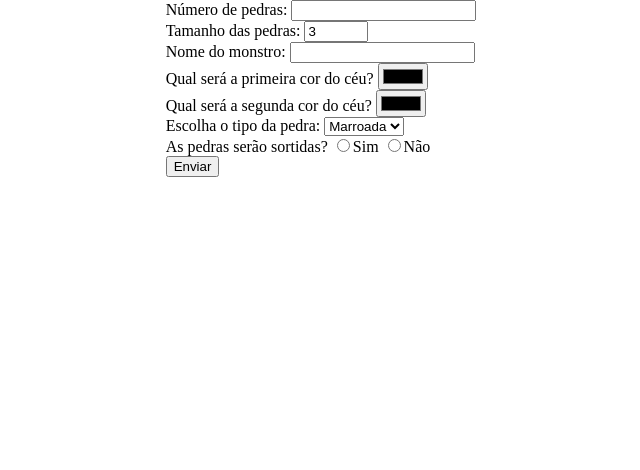
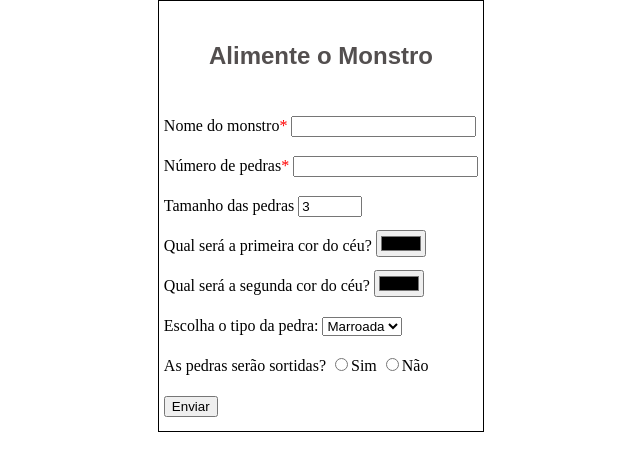
Before and after one commit to gmanaclaudia/web-terrivel, a plain HTML site: page index.html in a window 1280 px wide. Shown: the whole page, without its empty margins (319-959 px from the left). Drawn offline with Linux system fonts and the light colour scheme.

Commit message:
Fim do formulario do monstrinho

```diff
--- a/estilo.css
+++ b/estilo.css
@@ -1,4 +1,18 @@
 body {
   display: table;
   margin: 0 auto;
+  border: 1px solid black;
+  padding: 5px;
+  line-height: 2.5;
 }
+
+h2 {
+  font-family: sans-serif;
+  font-size: 24px;
+  color: #534F4F;
+  text-align: center;
+}
+
+span {
+  color: red;
+}
--- a/index.html
+++ b/index.html
@@ -6,17 +6,18 @@
    <link rel="stylesheet" type="text/css" href="estilo.css" />
 </head>
 <body>
-  <form action="/enviar.php" method="GET">
-    <label>Número de pedras: <input name="num_pedras" pattern="[0-9]+$"></label><br>
-    <label>Tamanho das pedras: <input name="tam_pedras" type="number" min="1" max="7" step="0.5" value="3"></label><br>
-    <label>Nome do monstro: <input name="nome" pattern="[a-zA-Z]*" type="text"></label><br>
+  <h2>Alimente o Monstro</h2>
+  <form action="http://terrivel.herokuapp.com/monster" method="POST" enctype="application/x-www-form-urlencoded">
+    <label>Nome do monstro<span>*</span> <input name="nome" pattern="[a-zA-Z]*" type="text" required></label><br>
+    <label>Número de pedras<span>*</span> <input name="num_pedras" pattern="[0-9]*" required></label><br>
+    <label>Tamanho das pedras <input name="tam_pedras" type="number" min="1" max="7" step="0.5" value="3"></label><br>
     <label>Qual será a primeira cor do céu? <input name="corCeu1" type="color"></label><br>
     <label>Qual será a segunda cor do céu? <input name="corCeu2" type="color"></label><br>
     <label>Escolha o tipo da pedra: </label>
       <select name="tipo_pedras">
           <option value="marroada" selected>Marroada</option>
           <option value="ametista">Ametista</option>
-          <option value="topazio">Topazio</option>
+          <option value="topazio">Topázio</option>
           <option value="espinela">Espinela</option>
       </select>
       <br>
```
Also changed, not shown: formulario.png (added), navegacao.js (deleted), terrivel-get.png (added), terrivel-post.png (added), 1 other file.
